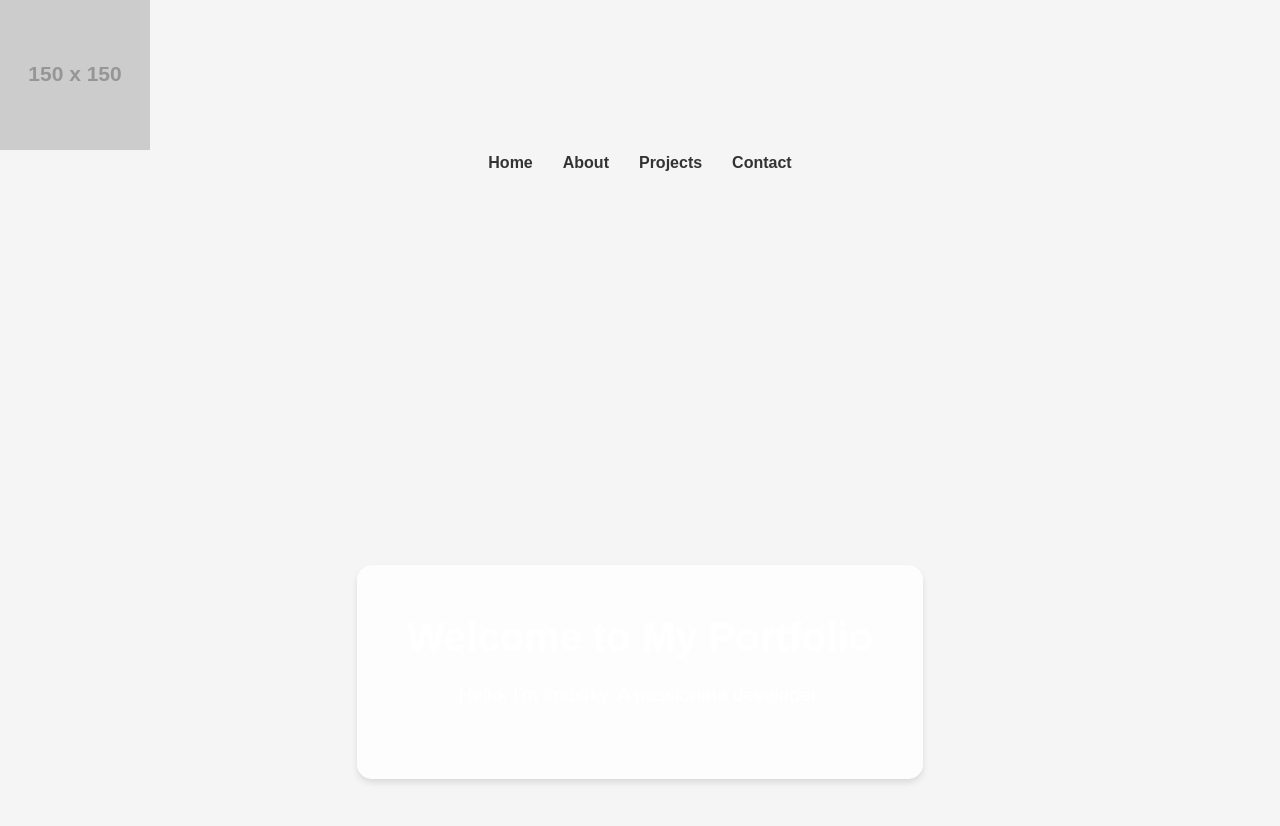
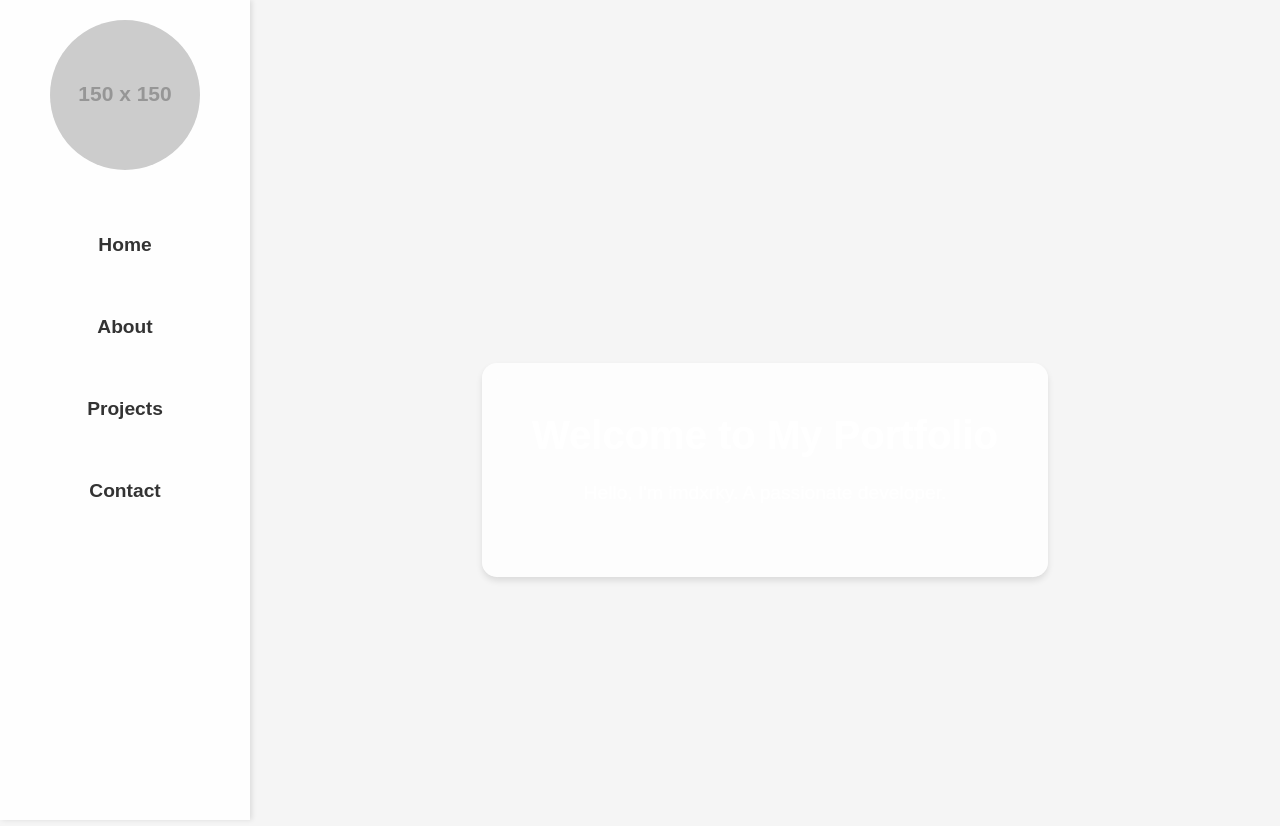
Before and after one commit to imdxrky/portfolio, a plain HTML site: page index.html in a window 1280 px wide. Shown: the top 826 px of the page. Drawn offline with Linux system fonts and the light colour scheme; placeholder pictures from the web are drawn by us.

Commit message:
Update styles.css

```diff
--- a/styles.css
+++ b/styles.css
@@ -3,43 +3,74 @@ body {
     font-family: 'Arial', sans-serif;
     color: #333;
     background: #f5f5f5;
+    display: flex;
 }
 
-header {
+#sidebar {
     position: fixed;
-    width: 100%;
+    width: 250px;
+    height: 100%;
     top: 0;
     left: 0;
-    background: rgba(255, 255, 255, 0.8);
-    box-shadow: 0 4px 6px rgba(0, 0, 0, 0.1);
+    background: rgba(255, 255, 255, 0.9);
+    box-shadow: 2px 0 5px rgba(0, 0, 0, 0.1);
     z-index: 1000;
+    padding-top: 20px;
+    display: flex;
+    flex-direction: column;
+    align-items: center;
+}
+
+#sidebar .logo {
+    margin-bottom: 30px;
+}
+
+#sidebar .logo img {
+    width: 150px;
+    height: 150px;
+    border-radius: 50%;
 }
 
 nav ul {
     list-style: none;
     margin: 0;
     padding: 0;
+    width: 100%;
     display: flex;
-    justify-content: center;
+    flex-direction: column;
+    align-items: center;
 }
 
 nav ul li {
-    margin: 0 15px;
+    margin: 20px 0;
+    width: 100%;
+    text-align: center;
 }
 
 nav ul li a {
     text-decoration: none;
     color: #333;
     font-weight: bold;
-    transition: color 0.3s;
+    font-size: 1.2em;
+    display: block;
+    width: 100%;
+    padding: 10px 0;
+    transition: background 0.3s, color 0.3s;
 }
 
 nav ul li a:hover {
-    color: #007BFF;
+    background: #007BFF;
+    color: white;
+}
+
+main {
+    margin-left: 250px;
+    padding: 20px;
+    width: calc(100% - 250px);
 }
 
 .section {
-    padding: 100px 0;
+    padding: 50px 0;
     min-height: 100vh;
     display: flex;
     align-items: center;
```
